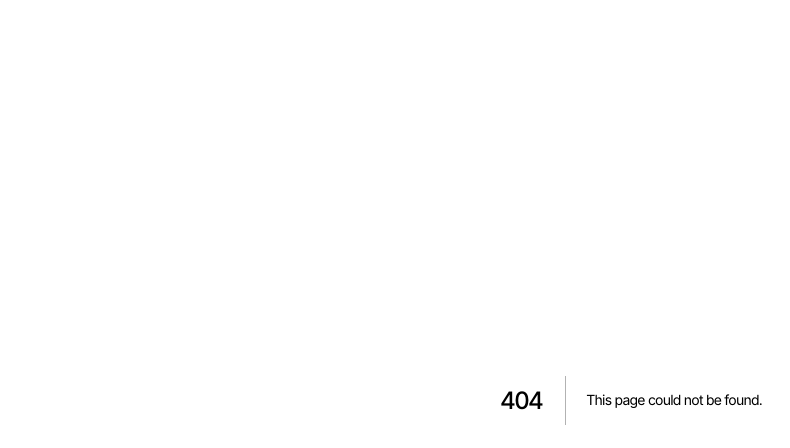
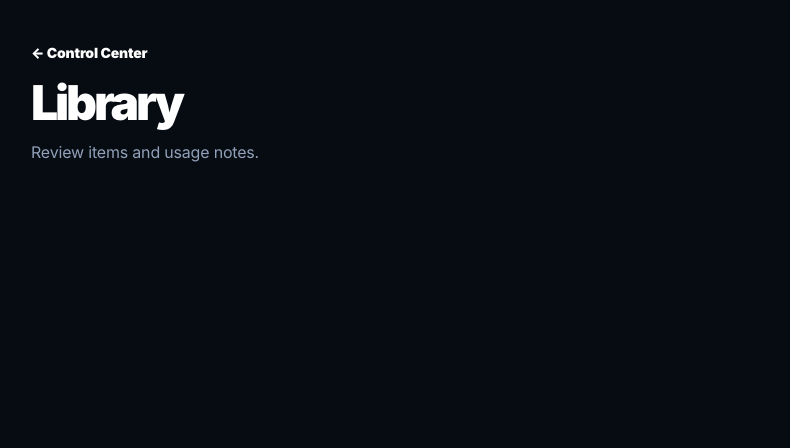
Before and after one commit to SeeDev-K/The-Right-Hat, a Next.js app: page /admin/library in a window 1280 px wide. Before the commit this address had no page. Shown: the top 448 px of the page, without its empty margins (9-799 px from the left). Built offline with nearby package versions, Linux system fonts and the light colour scheme.

Commit message:
phase2: add admin library page

```diff
--- /dev/null
+++ b/app/admin/library/page.tsx
@@ -0,0 +1,3 @@
+export default function AdminLibraryPage() {
+  return <main className="min-h-screen bg-[#070b12] p-5 text-white lg:p-10"><div className="mx-auto max-w-7xl"><a href="/admin" className="text-sm font-black text-cyan-300">← Control Center</a><h1 className="mt-4 text-5xl font-black tracking-[-.06em]">Library</h1><p className="mt-3 text-slate-400">Review items and usage notes.</p></div></main>
+}
```
